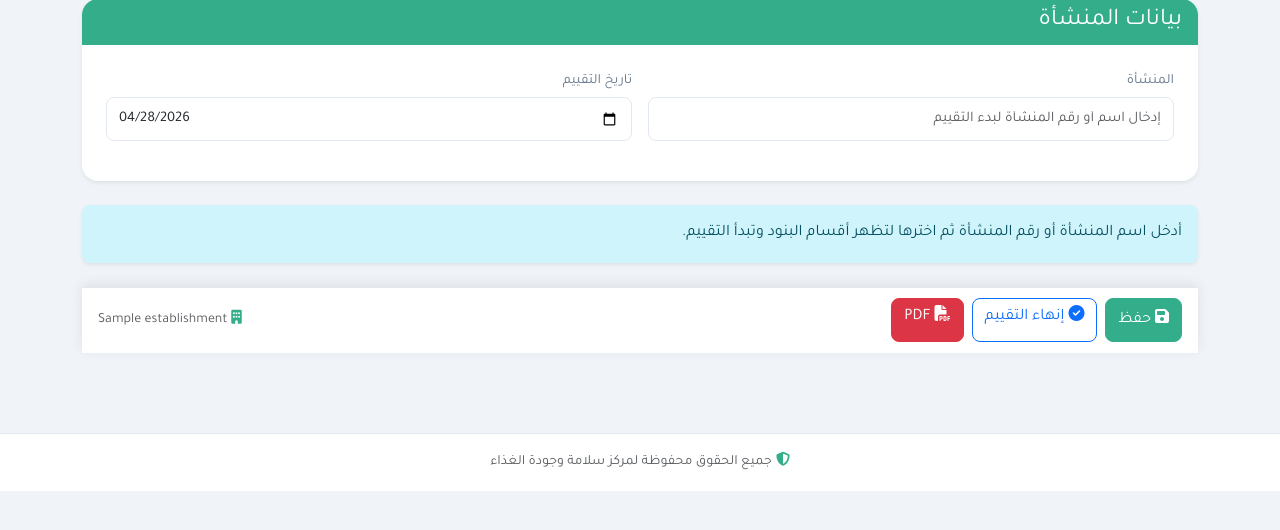
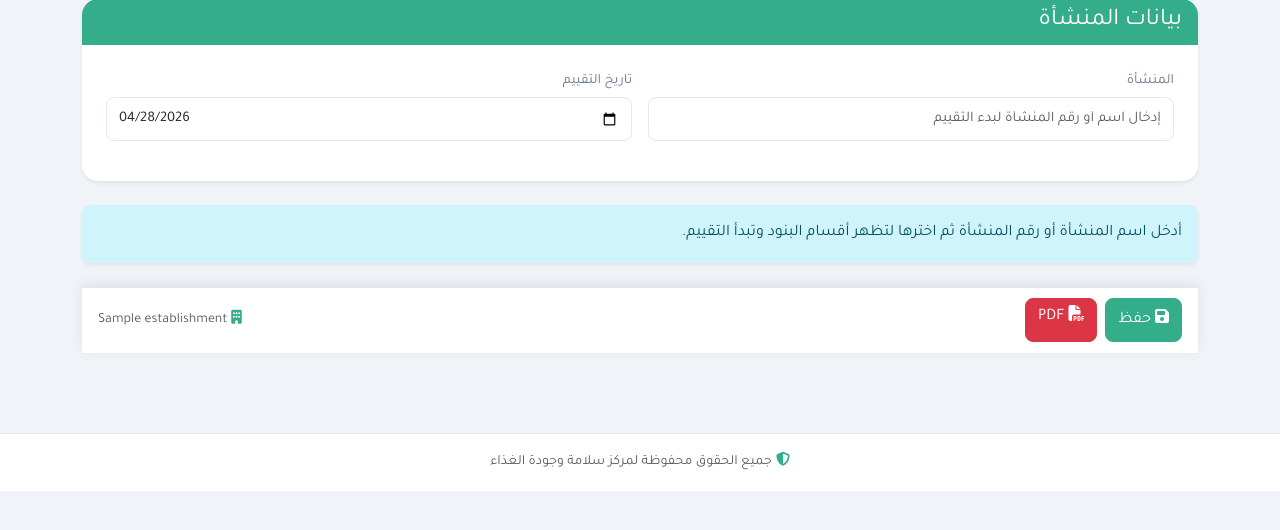
Before and after one commit to majidalaamri85-cmd/final-food-safety, a Django app: page /evaluations/1/edit/ in a window 1280 px wide. Shown: the part 135-665 px from the top of the page. Run offline with Django 5.2, Linux system fonts and the light colour scheme; a user stored in the database is signed in; data comes from the database, SQL or seed files in the repository; tables that the repository leaves empty hold one stand-in row (values such as "Sample post"); grey boxes marked "Sample" are stand-in pictures; data that the repository does not hold is empty.

Commit message:
Complete evaluations on save

```diff
--- a/inspections/templates/inspections/evaluation_list.html
+++ b/inspections/templates/inspections/evaluation_list.html
@@ -109,9 +109,6 @@
                 <a class="btn btn-sm btn-outline-success" href="/evaluations/{{ e.id }}/edit/" title="فتح التقييم"><i class="fa-solid fa-pen-to-square"></i><span class="d-none d-md-inline ms-1">تعديل</span></a>
                 <a class="btn btn-sm btn-outline-danger" href="/evaluations/{{ e.id }}/pdf/" target="_blank" title="تقرير PDF"><i class="fa-solid fa-file-pdf"></i><span class="d-none d-md-inline ms-1">PDF</span></a>
                 <a class="btn btn-sm btn-outline-primary" href="/evaluations/{{ e.id }}/word/" title="تنزيل Word"><i class="fa-solid fa-file-word"></i><span class="d-none d-md-inline ms-1">Word</span></a>
-                {% if e.approval_status == 'draft' %}
-                  <a class="btn btn-sm btn-outline-primary" href="/evaluations/{{ e.id }}/submit/" title="إنهاء التقييم"><i class="fa-solid fa-check"></i><span class="d-none d-md-inline ms-1">إنهاء</span></a>
-                {% endif %}
               </div>
             </td>
           </tr>
--- a/inspections/templates/inspections/evaluation_update.html
+++ b/inspections/templates/inspections/evaluation_update.html
@@ -331,11 +331,6 @@
   <button type="submit" form="evaluationForm" class="btn btn-success">
     <i class="fa-solid fa-floppy-disk me-1"></i>حفظ
   </button>
-  {% if evaluation.approval_status == 'draft' %}
-    <a href="{% url 'evaluation_submit' evaluation.pk %}" class="btn btn-outline-primary">
-      <i class="fa-solid fa-circle-check me-1"></i>إنهاء التقييم
-    </a>
-  {% endif %}
   <a href="{% url 'evaluation_pdf' evaluation.pk %}" class="btn btn-danger" target="_blank">
     <i class="fa-solid fa-file-pdf me-1"></i>PDF
   </a>
--- a/inspections/views.py
+++ b/inspections/views.py
@@ -818,12 +818,13 @@ def evaluation_update(request, pk):
                 # تمرير البيانات الموجودة في الذاكرة لتجنب استعلامات DB إضافية
                 _sync_corrective_actions_for_evaluation(evaluation, request.user, pre_loaded_items=all_items)
                 evaluation.calculate_results(items=all_items, record_checks=all_records)
-                evaluation.save(update_fields=['total_points', 'percentage', 'classification'])
-                EvaluationActivityLog.objects.create(evaluation=evaluation, user=request.user, action='حفظ التقييم', notes='تم حفظ بنود التقييم.')
+                evaluation.approval_status = 'completed'
+                evaluation.save(update_fields=['total_points', 'percentage', 'classification', 'approval_status'])
+                EvaluationActivityLog.objects.create(evaluation=evaluation, user=request.user, action='إنهاء التقييم', notes='تم حفظ بنود التقييم وإنهاء التقييم.')
 
             # مسح كاش PDF بعد الحفظ حتى لا يُعرض تقرير قديم
             cache.delete(f'pdf_bytes:eval:{evaluation.pk}')
-            messages.success(request, f'تم حفظ التقييم بنجاح. النسبة: {evaluation.percentage}% - التصنيف: {evaluation.get_classification_display()}')
+            messages.success(request, f'تم حفظ وإنهاء التقييم بنجاح. النسبة: {evaluation.percentage}% - التصنيف: {evaluation.get_classification_display()}')
             return redirect('evaluation_update', pk=evaluation.pk)
     else:
         formset = EvaluationItemFormSet(queryset=queryset)
```
